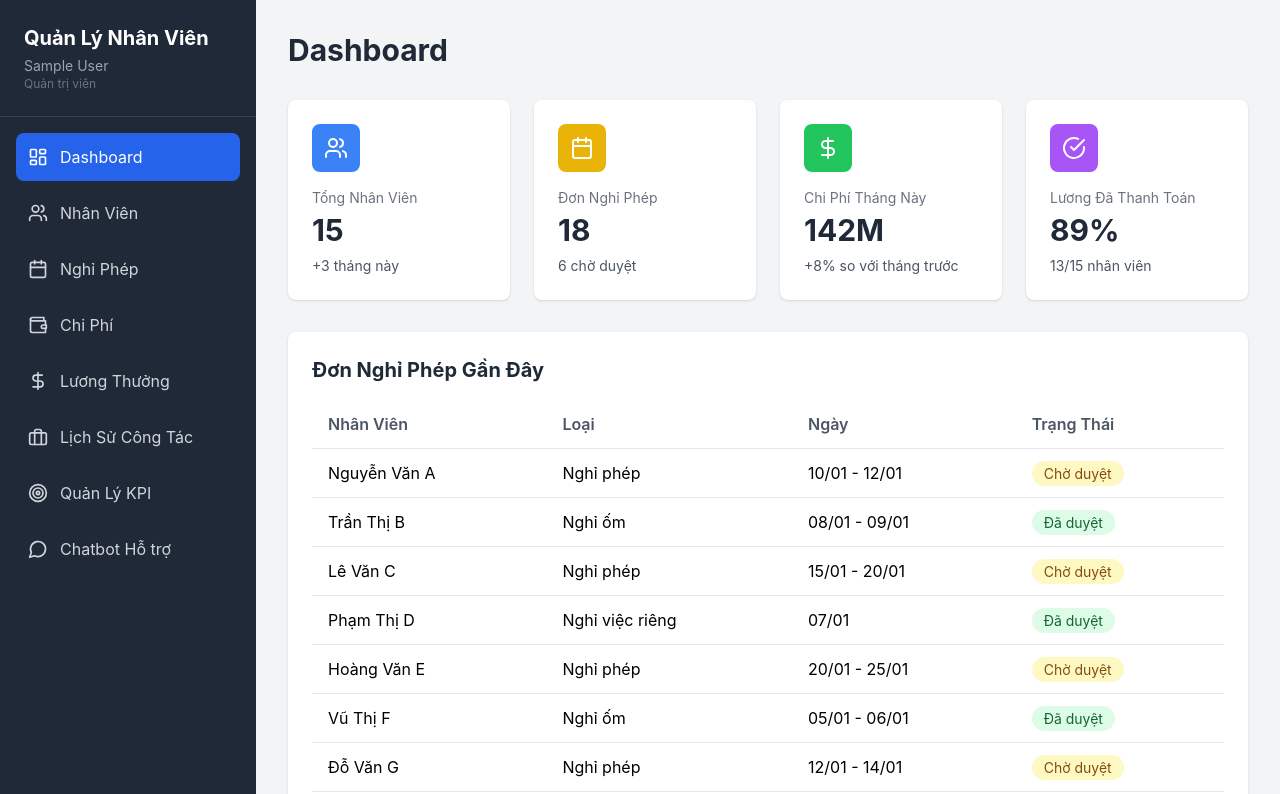
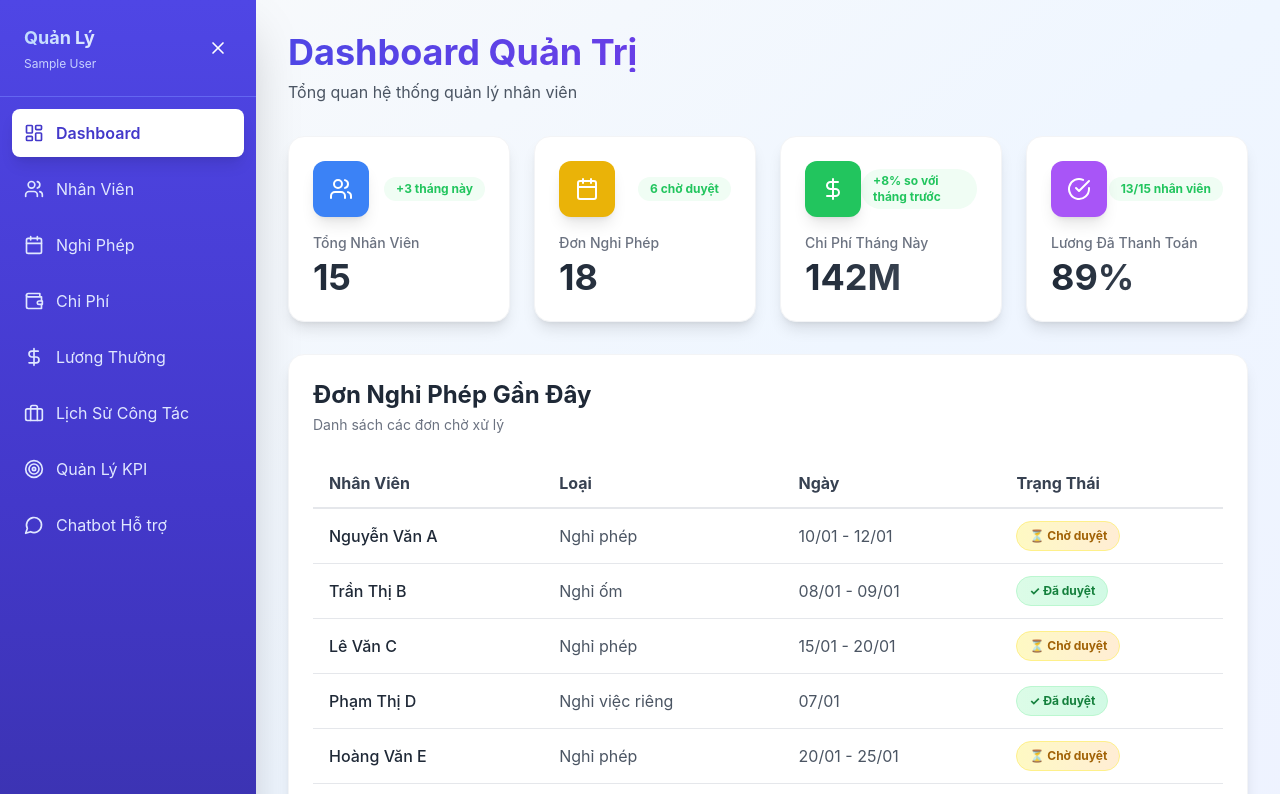
Before and after one commit to Kietnguyen2286/Frontend-dacn, a React (Create React App) app: page /admin in a window 1280 px wide. Shown: the top 794 px of the page. Built offline with nearby package versions, Linux system fonts and the light colour scheme; sample sign-in values are in the browser's storage; the HTML template or start-up script is replaced by a standard one.

Commit message:
Điều chỉnh giao diện

```diff
--- a/src/components/Layout.js
+++ b/src/components/Layout.js
@@ -3,11 +3,29 @@ import Sidebar from './Sidebar';
 
 const Layout = ({ children }) => {
   return (
-    <div className="flex min-h-screen bg-gray-100">
+    <div className="flex min-h-screen bg-gradient-to-br from-gray-50 via-blue-50 to-indigo-50">
       <Sidebar />
-      <div className="flex-1 p-8">
-        {children}
+      <div className="flex-1 p-8 overflow-y-auto">
+        <div className="max-w-7xl mx-auto animate-fadeIn">
+          {children}
+        </div>
       </div>
+
+      <style>{`
+        @keyframes fadeIn {
+          from {
+            opacity: 0;
+            transform: translateY(10px);
+          }
+          to {
+            opacity: 1;
+            transform: translateY(0);
+          }
+        }
+        .animate-fadeIn {
+          animation: fadeIn 0.5s ease-out;
+        }
+      `}</style>
     </div>
   );
 };
--- a/src/components/Sidebar.js
+++ b/src/components/Sidebar.js
@@ -12,13 +12,17 @@ import {
   History,
   Briefcase,
   Target,
-  MessageCircle
+  MessageCircle,
+  Menu,
+  X
 } from 'lucide-react';
+import { useState } from 'react';
 
 const Sidebar = () => {
   const { user, logout } = useAuth();
   const navigate = useNavigate();
   const location = useLocation();
+  const [isOpen, setIsOpen] = useState(true);
 
   const handleLogout = () => {
     logout();
@@ -46,17 +50,25 @@ const Sidebar = () => {
       ];
 
   return (
-    <div className="bg-gray-800 text-white w-64 min-h-screen flex flex-col">
-      <div className="p-6 border-b border-gray-700">
-        <h2 className="text-xl font-bold">Quản Lý Nhân Viên</h2>
-        <p className="text-sm text-gray-400 mt-1">{user?.name}</p>
-        <p className="text-xs text-gray-500">
-          {user?.role === 'admin' ? 'Quản trị viên' : 'Nhân viên'}
-        </p>
+    <>
+      <div className={`${isOpen ? 'w-64' : 'w-20'} transition-all duration-300 bg-gradient-to-b from-indigo-600 via-indigo-700 to-indigo-800 text-white min-h-screen flex flex-col shadow-2xl`}>
+        <div className="p-6 border-b border-indigo-500 flex items-center justify-between">
+          {isOpen && (
+            <div className="animate-slideIn">
+              <h2 className="text-lg font-bold bg-gradient-to-r from-blue-200 to-indigo-100 bg-clip-text text-transparent">Quản Lý</h2>
+              <p className="text-xs text-indigo-200 mt-1 truncate">{user?.name}</p>
+            </div>
+          )}
+          <button
+            onClick={() => setIsOpen(!isOpen)}
+            className="p-1 hover:bg-indigo-500 rounded-lg transition-all duration-200"
+          >
+            {isOpen ? <X className="w-5 h-5" /> : <Menu className="w-5 h-5" />}
+          </button>
         </div>
 
-      <nav className="flex-1 p-4">
-        {menuItems.map((item) => {
+        <nav className="flex-1 p-3 space-y-2 overflow-y-auto">
+          {menuItems.map((item, idx) => {
             const Icon = item.icon;
             const isActive = location.pathname === item.path;
 
@@ -64,29 +76,49 @@ const Sidebar = () => {
               <Link
                 key={item.path}
                 to={item.path}
-              className={`flex items-center space-x-3 p-3 rounded-lg mb-2 transition ${
+                className={`flex items-center space-x-3 p-3 rounded-lg transition-all duration-200 transform hover:scale-105 ${
                   isActive
-                  ? 'bg-blue-600 text-white'
-                  : 'hover:bg-gray-700 text-gray-300'
+                    ? 'bg-white text-indigo-700 shadow-lg font-semibold'
+                    : 'hover:bg-indigo-500 text-indigo-100'
                 }`}
+                style={{
+                  animationDelay: `${idx * 50}ms`
+                }}
               >
-              <Icon className="w-5 h-5" />
-              <span>{item.label}</span>
+                <Icon className="w-5 h-5 flex-shrink-0" />
+                {isOpen && <span className="truncate">{item.label}</span>}
               </Link>
             );
           })}
         </nav>
 
-      <div className="p-4 border-t border-gray-700">
+        <div className="p-3 border-t border-indigo-500">
           <button
             onClick={handleLogout}
-          className="flex items-center space-x-3 p-3 rounded-lg hover:bg-gray-700 w-full text-left text-gray-300"
+            className="w-full flex items-center space-x-3 p-3 rounded-lg hover:bg-red-500 text-indigo-100 hover:text-white transition-all duration-200 transform hover:scale-105"
           >
-          <LogOut className="w-5 h-5" />
-          <span>Đăng Xuất</span>
+            <LogOut className="w-5 h-5 flex-shrink-0" />
+            {isOpen && <span>Đăng Xuất</span>}
           </button>
         </div>
       </div>
+
+      <style>{`
+        @keyframes slideIn {
+          from {
+            opacity: 0;
+            transform: translateX(-10px);
+          }
+          to {
+            opacity: 1;
+            transform: translateX(0);
+          }
+        }
+        .animate-slideIn {
+          animation: slideIn 0.3s ease-out;
+        }
+      `}</style>
+    </>
   );
 };
 
--- a/src/pages/Login.js
+++ b/src/pages/Login.js
@@ -1,7 +1,7 @@
 import React, { useState } from 'react';
 import { useNavigate } from 'react-router-dom';
 import { useAuth } from '../context/AuthContext';
-import { LogIn } from 'lucide-react';
+import { LogIn, Users, Lock } from 'lucide-react';
 
 const Login = () => {
   const [username, setUsername] = useState('');
@@ -29,67 +29,136 @@ const Login = () => {
     }
   };
 
+  const handleDemo = (role) => {
+    const creds = role === 'admin'
+      ? { username: 'admin', password: 'admin123' }
+      : { username: 'employee', password: 'emp123' };
+    setUsername(creds.username);
+    setPassword(creds.password);
+    setTimeout(() => {
+      const result = login(creds.username, creds.password);
+      if (result.success) {
+        navigate(`/${result.user.role}`);
+      }
+    }, 100);
+  };
+
   return (
-    <div className="min-h-screen bg-gradient-to-br from-blue-500 to-purple-600 flex items-center justify-center p-4">
-      <div className="bg-white rounded-lg shadow-2xl p-8 w-full max-w-md">
+    <div className="min-h-screen bg-gradient-to-br from-indigo-500 via-purple-500 to-pink-500 flex items-center justify-center p-4 relative overflow-hidden">
+      {/* Animated background elements */}
+      <div className="absolute top-10 left-10 w-32 h-32 bg-white opacity-10 rounded-full animate-pulse"></div>
+      <div className="absolute bottom-20 right-10 w-40 h-40 bg-white opacity-10 rounded-full animate-bounce" style={{ animationDelay: '0.5s' }}></div>
+      <div className="absolute top-1/2 right-1/4 w-24 h-24 bg-white opacity-10 rounded-full animate-pulse" style={{ animationDelay: '1s' }}></div>
+
+      <div className="bg-white/95 backdrop-blur-md rounded-3xl shadow-2xl p-8 w-full max-w-md border border-white/20 animate-fadeInScale">
+        {/* Header */}
         <div className="flex items-center justify-center mb-8">
-          <LogIn className="w-12 h-12 text-blue-600 mr-2" />
-          <h1 className="text-3xl font-bold text-gray-800">Đăng Nhập</h1>
+          <div className="p-3 bg-gradient-to-br from-indigo-500 to-purple-600 rounded-full shadow-lg">
+            <LogIn className="w-8 h-8 text-white" />
+          </div>
         </div>
 
-        <form onSubmit={handleSubmit} className="space-y-6">
-          <div>
-            <label htmlFor="username" className="block text-sm font-medium text-gray-700 mb-2">
+        <h1 className="text-4xl font-bold text-center bg-gradient-to-r from-indigo-600 to-purple-600 bg-clip-text text-transparent mb-2">Đăng Nhập</h1>
+        <p className="text-center text-gray-500 mb-8">Hệ thống Quản lý Nhân viên</p>
+
+        <form onSubmit={handleSubmit} className="space-y-5">
+          {/* Username */}
+          <div className="group">
+            <label htmlFor="username" className="block text-sm font-semibold text-gray-700 mb-2">
               Tên đăng nhập
             </label>
+            <div className="relative">
+              <Users className="absolute left-3 top-3.5 w-5 h-5 text-gray-400" />
               <input
                 id="username"
                 type="text"
                 value={username}
                 onChange={(e) => setUsername(e.target.value)}
-              className="w-full px-4 py-2 border border-gray-300 rounded-lg focus:ring-2 focus:ring-blue-500 focus:border-transparent"
+                className="w-full pl-10 pr-4 py-3 border-2 border-gray-200 rounded-lg focus:ring-2 focus:ring-indigo-500 focus:border-transparent transition-all duration-200 bg-gray-50 hover:bg-white"
                 placeholder="Nhập tên đăng nhập"
                 required
               />
             </div>
+          </div>
 
-          <div>
-            <label htmlFor="password" className="block text-sm font-medium text-gray-700 mb-2">
+          {/* Password */}
+          <div className="group">
+            <label htmlFor="password" className="block text-sm font-semibold text-gray-700 mb-2">
               Mật khẩu
             </label>
+            <div className="relative">
+              <Lock className="absolute left-3 top-3.5 w-5 h-5 text-gray-400" />
               <input
                 id="password"
                 type="password"
                 value={password}
                 onChange={(e) => setPassword(e.target.value)}
-              className="w-full px-4 py-2 border border-gray-300 rounded-lg focus:ring-2 focus:ring-blue-500 focus:border-transparent"
+                className="w-full pl-10 pr-4 py-3 border-2 border-gray-200 rounded-lg focus:ring-2 focus:ring-indigo-500 focus:border-transparent transition-all duration-200 bg-gray-50 hover:bg-white"
                 placeholder="Nhập mật khẩu"
                 required
               />
             </div>
+          </div>
 
+          {/* Error */}
           {error && (
-            <div className="bg-red-100 border border-red-400 text-red-700 px-4 py-3 rounded">
+            <div className="bg-red-50 border-2 border-red-200 text-red-700 px-4 py-3 rounded-lg animate-shake">
               {error}
             </div>
           )}
 
+          {/* Submit Button */}
           <button
             type="submit"
-            className="w-full bg-blue-600 text-white py-3 rounded-lg hover:bg-blue-700 transition duration-200 font-semibold"
+            className="w-full bg-gradient-to-r from-indigo-600 to-purple-600 text-white py-3 rounded-lg hover:shadow-lg transition-all duration-200 font-semibold transform hover:scale-105 active:scale-95"
           >
             Đăng Nhập
           </button>
         </form>
 
-        <div className="mt-6 text-sm text-gray-600 space-y-2">
-          <p className="font-semibold">Tài khoản mẫu:</p>
-          <div className="bg-gray-50 p-3 rounded">
-            <p><span className="font-medium">Admin:</span> admin / admin123</p>
-            <p><span className="font-medium">Nhân viên:</span> employee / emp123</p>
+        {/* Demo Buttons */}
+        <div className="mt-8 pt-6 border-t border-gray-200">
+          <p className="text-center text-sm text-gray-600 mb-4 font-medium">Tài khoản mẫu:</p>
+          <div className="grid grid-cols-2 gap-3">
+            <button
+              onClick={() => handleDemo('admin')}
+              className="p-3 bg-gradient-to-br from-blue-100 to-indigo-100 text-indigo-700 rounded-lg hover:shadow-md transition-all duration-200 font-semibold text-sm transform hover:scale-105"
+            >
+              Admin
+            </button>
+            <button
+              onClick={() => handleDemo('employee')}
+              className="p-3 bg-gradient-to-br from-green-100 to-emerald-100 text-green-700 rounded-lg hover:shadow-md transition-all duration-200 font-semibold text-sm transform hover:scale-105"
+            >
+              Nhân viên
+            </button>
           </div>
         </div>
       </div>
+
+      <style>{`
+        @keyframes fadeInScale {
+          from {
+            opacity: 0;
+            transform: scale(0.95);
+          }
+          to {
+            opacity: 1;
+            transform: scale(1);
+          }
+        }
+        @keyframes shake {
+          0%, 100% { transform: translateX(0); }
+          25% { transform: translateX(-5px); }
+          75% { transform: translateX(5px); }
+        }
+        .animate-fadeInScale {
+          animation: fadeInScale 0.5s ease-out;
+        }
+        .animate-shake {
+          animation: shake 0.3s ease-in-out;
+        }
+      `}</style>
     </div>
   );
 };
--- a/src/pages/admin/AdminDashboard.js
+++ b/src/pages/admin/AdminDashboard.js
@@ -47,54 +47,68 @@ const AdminDashboard = () => {
 
   return (
     <Layout>
-      <div>
-        <h1 className="text-3xl font-bold text-gray-800 mb-8">Dashboard</h1>
+      <div className="animate-fadeIn">
+        <div className="mb-8">
+          <h1 className="text-4xl font-bold bg-gradient-to-r from-indigo-600 to-purple-600 bg-clip-text text-transparent mb-2">Dashboard Quản Trị</h1>
+          <p className="text-gray-600">Tổng quan hệ thống quản lý nhân viên</p>
+        </div>
 
         {/* Stats Grid */}
         <div className="grid grid-cols-1 md:grid-cols-2 lg:grid-cols-4 gap-6 mb-8">
           {stats.map((stat, index) => {
             const Icon = stat.icon;
             return (
-              <div key={index} className="bg-white rounded-lg shadow p-6">
+              <div
+                key={index}
+                className="group bg-white rounded-2xl shadow-lg p-6 hover:shadow-2xl transition-all duration-300 transform hover:scale-105 cursor-pointer border border-gray-100"
+                style={{
+                  animation: `slideUp 0.5s ease-out ${index * 100}ms backwards`
+                }}
+              >
                 <div className="flex items-center justify-between mb-4">
-                  <div className={`${stat.color} p-3 rounded-lg`}>
+                  <div className={`${stat.color} p-4 rounded-xl shadow-lg group-hover:shadow-xl transition-all duration-300 transform group-hover:scale-110`}>
                     <Icon className="w-6 h-6 text-white" />
                   </div>
+                  <span className="text-xs font-bold text-green-500 bg-green-50 px-3 py-1 rounded-full">{stat.change}</span>
                 </div>
-                <h3 className="text-gray-500 text-sm mb-1">{stat.title}</h3>
-                <p className="text-3xl font-bold text-gray-800 mb-2">{stat.value}</p>
-                <p className="text-sm text-gray-600">{stat.change}</p>
+                <h3 className="text-gray-500 text-sm font-medium mb-1">{stat.title}</h3>
+                <p className="text-4xl font-bold bg-gradient-to-r from-gray-800 to-gray-600 bg-clip-text text-transparent">{stat.value}</p>
               </div>
             );
           })}
         </div>
 
         {/* Recent Leave Requests */}
-        <div className="bg-white rounded-lg shadow p-6">
-          <h2 className="text-xl font-bold text-gray-800 mb-4">Đơn Nghỉ Phép Gần Đây</h2>
+        <div className="bg-white rounded-2xl shadow-lg border border-gray-100 p-6 animate-fadeIn" style={{ animationDelay: '0.2s' }}>
+          <div className="mb-6">
+            <h2 className="text-2xl font-bold text-gray-800 mb-1">Đơn Nghỉ Phép Gần Đây</h2>
+            <p className="text-gray-500 text-sm">Danh sách các đơn chờ xử lý</p>
+          </div>
           <div className="overflow-x-auto">
             <table className="min-w-full">
               <thead>
-                <tr className="border-b">
-                  <th className="text-left py-3 px-4 text-gray-600 font-semibold">Nhân Viên</th>
-                  <th className="text-left py-3 px-4 text-gray-600 font-semibold">Loại</th>
-                  <th className="text-left py-3 px-4 text-gray-600 font-semibold">Ngày</th>
-                  <th className="text-left py-3 px-4 text-gray-600 font-semibold">Trạng Thái</th>
+                <tr className="border-b-2 border-gray-200">
+                  <th className="text-left py-3 px-4 text-gray-700 font-bold">Nhân Viên</th>
+                  <th className="text-left py-3 px-4 text-gray-700 font-bold">Loại</th>
+                  <th className="text-left py-3 px-4 text-gray-700 font-bold">Ngày</th>
+                  <th className="text-left py-3 px-4 text-gray-700 font-bold">Trạng Thái</th>
                 </tr>
               </thead>
               <tbody>
-                {recentLeaves.map((leave) => (
-                  <tr key={leave.id} className="border-b hover:bg-gray-50">
-                    <td className="py-3 px-4">{leave.name}</td>
-                    <td className="py-3 px-4">{leave.type}</td>
-                    <td className="py-3 px-4">{leave.date}</td>
+                {recentLeaves.map((leave, idx) => (
+                  <tr key={leave.id} className="border-b hover:bg-gradient-to-r hover:from-indigo-50 to-purple-50 transition-all duration-200 transform hover:scale-101"
+                    style={{ animationDelay: `${idx * 50}ms` }}
+                  >
+                    <td className="py-3 px-4 font-medium text-gray-800">{leave.name}</td>
+                    <td className="py-3 px-4 text-gray-600">{leave.type}</td>
+                    <td className="py-3 px-4 text-gray-600">{leave.date}</td>
                     <td className="py-3 px-4">
-                      <span className={`px-3 py-1 rounded-full text-sm ${
+                      <span className={`px-3 py-1.5 rounded-full text-xs font-bold transition-all duration-200 inline-block ${
                         leave.status === 'approved'
-                          ? 'bg-green-100 text-green-800'
-                          : 'bg-yellow-100 text-yellow-800'
+                          ? 'bg-gradient-to-r from-green-100 to-emerald-100 text-green-700 border border-green-200'
+                          : 'bg-gradient-to-r from-yellow-100 to-orange-100 text-yellow-700 border border-yellow-200'
                       }`}>
-                        {leave.status === 'approved' ? 'Đã duyệt' : 'Chờ duyệt'}
+                        {leave.status === 'approved' ? '✓ Đã duyệt' : '⏳ Chờ duyệt'}
                       </span>
                     </td>
                   </tr>
@@ -104,6 +118,32 @@ const AdminDashboard = () => {
           </div>
         </div>
       </div>
+
+      <style>{`
+        @keyframes slideUp {
+          from {
+            opacity: 0;
+            transform: translateY(20px);
+          }
+          to {
+            opacity: 1;
+            transform: translateY(0);
+          }
+        }
+        @keyframes fadeIn {
+          from {
+            opacity: 0;
+            transform: translateY(10px);
+          }
+          to {
+            opacity: 1;
+            transform: translateY(0);
+          }
+        }
+        .animate-fadeIn {
+          animation: fadeIn 0.5s ease-out;
+        }
+      `}</style>
     </Layout>
   );
 };
--- a/src/pages/employee/EmployeeDashboard.js
+++ b/src/pages/employee/EmployeeDashboard.js
@@ -47,10 +47,12 @@ const EmployeeDashboard = () => {
 
   return (
     <Layout>
-      <div>
-        <div className="mb-8">
-          <h1 className="text-3xl font-bold text-gray-800">Xin chào, {user?.name}!</h1>
-          <p className="text-gray-600 mt-2">Chào mừng bạn trở lại với hệ thống quản lý</p>
+      <div className="animate-fadeIn">
+        <div className="mb-8 bg-gradient-to-r from-indigo-100 to-purple-100 p-6 rounded-2xl border border-indigo-200">
+          <h1 className="text-4xl font-bold bg-gradient-to-r from-indigo-600 to-purple-600 bg-clip-text text-transparent mb-2">
+            Xin chào, {user?.name}! 👋
+          </h1>
+          <p className="text-gray-600 text-lg">Chào mừng bạn trở lại với hệ thống quản lý</p>
         </div>
 
         {/* Stats Grid */}
@@ -58,47 +60,57 @@ const EmployeeDashboard = () => {
           {stats.map((stat, index) => {
             const Icon = stat.icon;
             return (
-              <div key={index} className="bg-white rounded-lg shadow p-6">
+              <div
+                key={index}
+                className="group bg-white rounded-2xl shadow-lg p-6 hover:shadow-2xl transition-all duration-300 transform hover:scale-105 cursor-pointer border border-gray-100"
+                style={{
+                  animation: `slideUp 0.5s ease-out ${index * 100}ms backwards`
+                }}
+              >
                 <div className="flex items-center justify-between mb-4">
-                  <div className={`${stat.color} p-3 rounded-lg`}>
+                  <div className={`${stat.color} p-4 rounded-xl shadow-lg group-hover:shadow-xl transition-all duration-300 transform group-hover:scale-110`}>
                     <Icon className="w-6 h-6 text-white" />
                   </div>
                 </div>
-                <h3 className="text-gray-500 text-sm mb-1">{stat.title}</h3>
-                <p className="text-3xl font-bold text-gray-800">
-                  {stat.value} <span className="text-lg text-gray-500">{stat.unit}</span>
-                </p>
+                <h3 className="text-gray-500 text-sm font-medium mb-2">{stat.title}</h3>
+                <p className="text-3xl font-bold text-gray-800 mb-1">{stat.value}</p>
+                <p className="text-xs text-gray-500 font-medium">{stat.unit}</p>
               </div>
             );
           })}
         </div>
 
         {/* Recent Leave Requests */}
-        <div className="bg-white rounded-lg shadow p-6">
-          <h2 className="text-xl font-bold text-gray-800 mb-4">Đơn Nghỉ Phép Gần Đây</h2>
+        <div className="bg-white rounded-2xl shadow-lg border border-gray-100 p-6 animate-fadeIn" style={{ animationDelay: '0.2s' }}>
+          <div className="mb-6">
+            <h2 className="text-2xl font-bold text-gray-800 mb-1">Đơn Nghỉ Phép Gần Đây</h2>
+            <p className="text-gray-500 text-sm">Danh sách các đơn của bạn</p>
+          </div>
           <div className="overflow-x-auto">
             <table className="min-w-full">
               <thead>
-                <tr className="border-b">
-                  <th className="text-left py-3 px-4 text-gray-600 font-semibold">Loại Nghỉ</th>
-                  <th className="text-left py-3 px-4 text-gray-600 font-semibold">Thời Gian</th>
-                  <th className="text-left py-3 px-4 text-gray-600 font-semibold">Số Ngày</th>
-                  <th className="text-left py-3 px-4 text-gray-600 font-semibold">Trạng Thái</th>
+                <tr className="border-b-2 border-gray-200">
+                  <th className="text-left py-3 px-4 text-gray-700 font-bold">Loại Nghỉ</th>
+                  <th className="text-left py-3 px-4 text-gray-700 font-bold">Thời Gian</th>
+                  <th className="text-left py-3 px-4 text-gray-700 font-bold">Số Ngày</th>
+                  <th className="text-left py-3 px-4 text-gray-700 font-bold">Trạng Thái</th>
                 </tr>
               </thead>
               <tbody>
-                {recentLeaves.map((leave) => (
-                  <tr key={leave.id} className="border-b hover:bg-gray-50">
-                    <td className="py-3 px-4">{leave.type}</td>
-                    <td className="py-3 px-4">{leave.date}</td>
-                    <td className="py-3 px-4">{leave.days} ngày</td>
+                {recentLeaves.map((leave, idx) => (
+                  <tr key={leave.id} className="border-b hover:bg-gradient-to-r hover:from-indigo-50 to-purple-50 transition-all duration-200 transform hover:scale-101">
+                    <td className="py-3 px-4 font-medium text-gray-800">{leave.type}</td>
+                    <td className="py-3 px-4 text-gray-600">{leave.date}</td>
                     <td className="py-3 px-4">
-                      <span className={`px-3 py-1 rounded-full text-sm ${
+                      <span className="inline-block px-3 py-1 bg-indigo-100 text-indigo-700 rounded-full text-sm font-bold">{leave.days} ngày</span>
+                    </td>
+                    <td className="py-3 px-4">
+                      <span className={`px-3 py-1.5 rounded-full text-xs font-bold transition-all duration-200 inline-block ${
                         leave.status === 'approved'
-                          ? 'bg-green-100 text-green-800'
-                          : 'bg-yellow-100 text-yellow-800'
+                          ? 'bg-gradient-to-r from-green-100 to-emerald-100 text-green-700 border border-green-200'
+                          : 'bg-gradient-to-r from-yellow-100 to-orange-100 text-yellow-700 border border-yellow-200'
                       }`}>
-                        {leave.status === 'approved' ? 'Đã duyệt' : 'Chờ duyệt'}
+                        {leave.status === 'approved' ? '✓ Đã duyệt' : '⏳ Chờ duyệt'}
                       </span>
                     </td>
                   </tr>
@@ -108,6 +120,32 @@ const EmployeeDashboard = () => {
           </div>
         </div>
       </div>
+
+      <style>{`
+        @keyframes slideUp {
+          from {
+            opacity: 0;
+            transform: translateY(20px);
+          }
+          to {
+            opacity: 1;
+            transform: translateY(0);
+          }
+        }
+        @keyframes fadeIn {
+          from {
+            opacity: 0;
+            transform: translateY(10px);
+          }
+          to {
+            opacity: 1;
+            transform: translateY(0);
+          }
+        }
+        .animate-fadeIn {
+          animation: fadeIn 0.5s ease-out;
+        }
+      `}</style>
     </Layout>
   );
 };
```
Lines whose indentation alone changed are shown as unchanged.
